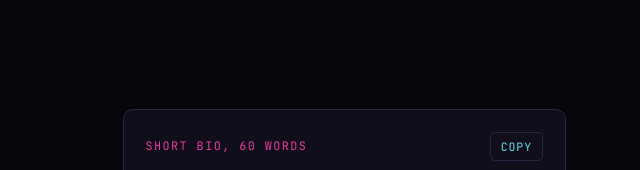
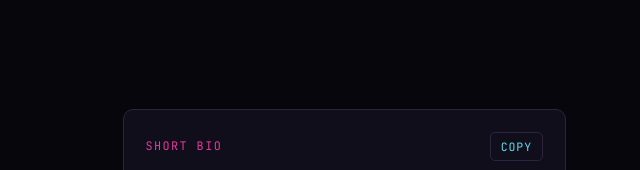
Before and after one commit to AetherWave-Studio/end-of-eternity, a plain HTML site: page epk/index.html in a window 1280 px wide. Shown: the part 1140-1310 px from the top of the page, 616-1256 px from the left. Drawn offline with Linux system fonts and the light colour scheme.

Commit message:
EPK: drop the '60 words' word count from the short bio label (read as editing guidance)
Co-Authored-By: Claude Opus 5.5 <noreply@anthropic.com>
Claude-Session: https://claude.ai/code/session_01AhTnWzphyHdLMrHb7EWcfe

```diff
--- a/epk/index.html
+++ b/epk/index.html
@@ -294,7 +294,7 @@ footer .wrap{display:flex;justify-content:space-between;gap:16px;flex-wrap:wrap}
         </div>
         <div class="bio-side">
           <div class="short-bio">
-            <div class="row"><span class="kicker">Short bio, 60 words</span><button class="copy-btn" type="button" data-copy="shortbio">Copy</button></div>
+            <div class="row"><span class="kicker">Short bio</span><button class="copy-btn" type="button" data-copy="shortbio">Copy</button></div>
             <p id="shortbio">End of Eternity is a Denver gothic synth-rock trio: vocalist and synth player Crow, guitarist Drew Froehlich and drummer John "JJ" Jouaneh. Romantic darkwave melody meets driving rock, staged inside a full show of lasers, moving lights and a synced video wall. Debut album: Year Zero (2024). Singles: "Shallow End" and "Haunted Dreams." Self-titled album due April 2027.</p>
           </div>
           <img src="img/promo_trio.jpg" alt="The three members of End of Eternity posed in front of a cyan digital backdrop with the band logo">
```
